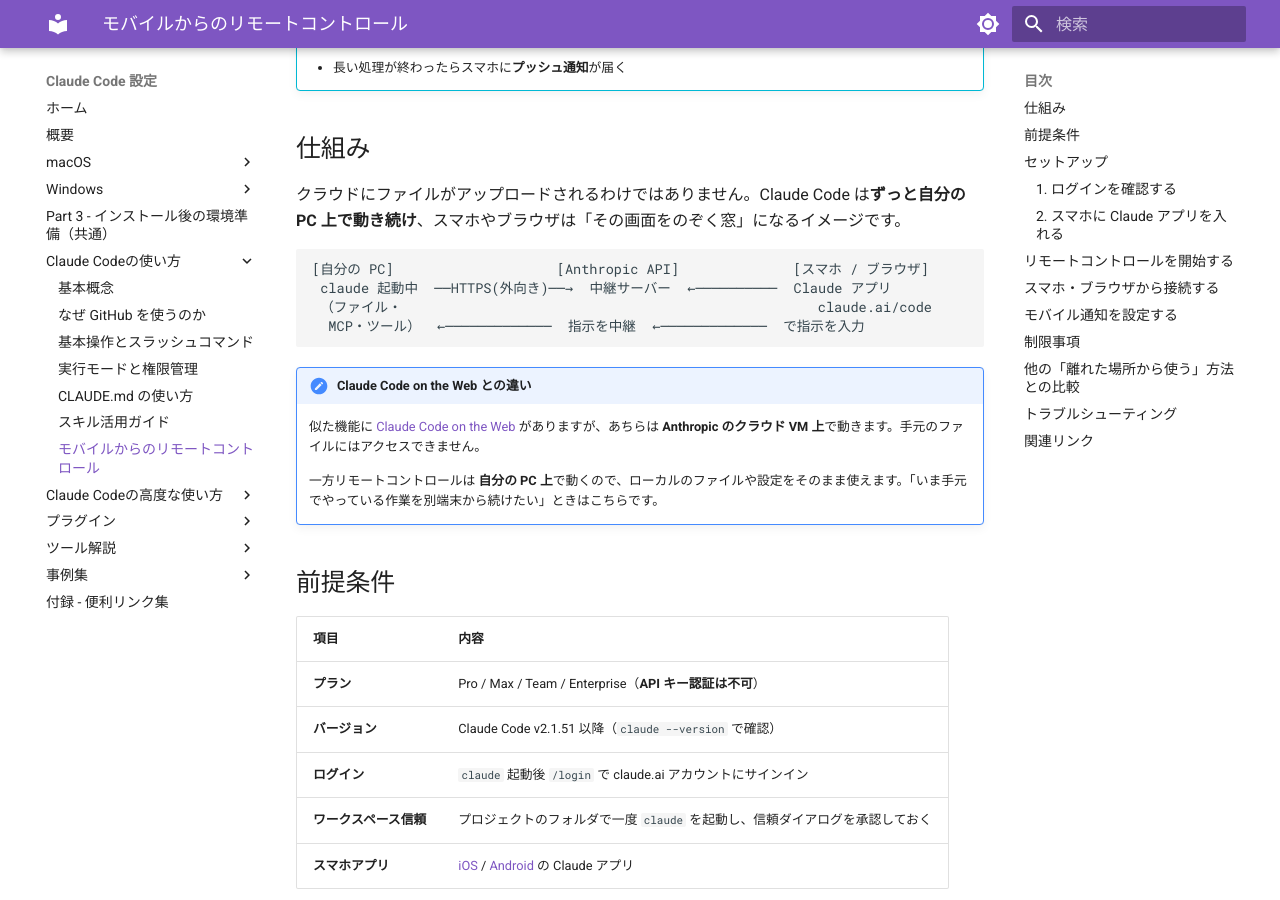
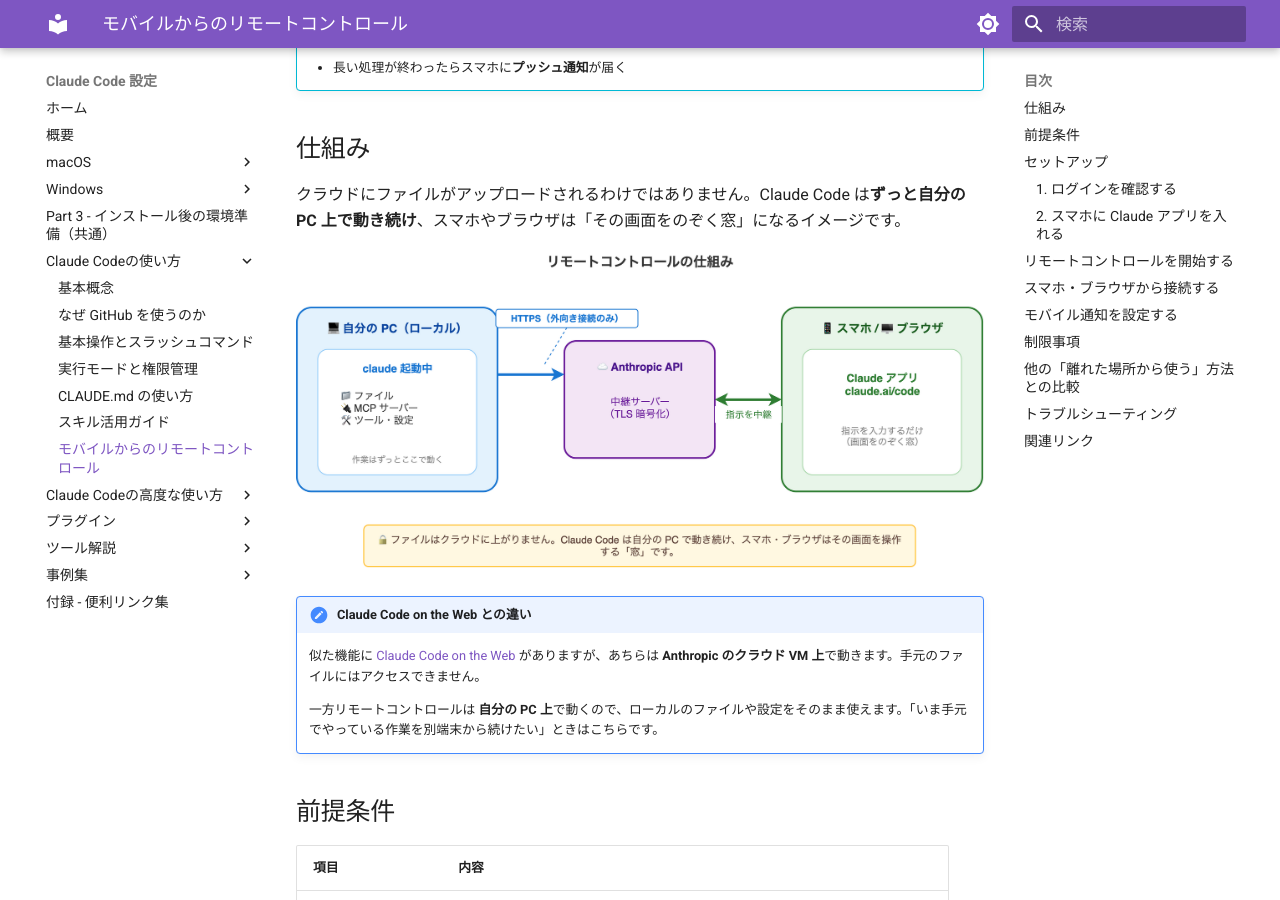
Before and after one commit to hdknr/claude-code-setup, an MkDocs documentation site: the page built from docs/usage/mobile-remote-control.md, in a window 1280 px wide and 900 px high, scrolled down 391 px. Built offline with MkDocs 1.6.1 and Material for MkDocs 9.7.7, drawn with Linux system fonts in a browser that asks for light colours.

Commit message:
仕組みの ASCII 図を drawio (PNG) に置き換え
ASCII アートだった「リモートコントロールの仕組み」図を drawio で
作成し、PNG でエクスポートして埋め込み。

Co-Authored-By: Claude Opus 4.8 (1M context) <noreply@anthropic.com>

````diff
--- a/docs/usage/mobile-remote-control.md
+++ b/docs/usage/mobile-remote-control.md
@@ -16,12 +16,7 @@ PC で始めた作業を、ソファに座ったままスマホから、ある
 
 クラウドにファイルがアップロードされるわけではありません。Claude Code は**ずっと自分の PC 上で動き続け**、スマホやブラウザは「その画面をのぞく窓」になるイメージです。
 
-```
-[自分の PC]                    [Anthropic API]              [スマホ / ブラウザ]
- claude 起動中  ──HTTPS(外向き)──→  中継サーバー  ←──────────  Claude アプリ
- （ファイル・                                                   claude.ai/code
-  MCP・ツール）  ←─────────────  指示を中継  ←─────────────  で指示を入力
-```
+![リモートコントロールの仕組み](../images/mobile-remote-control.png)
 
 !!! note "Claude Code on the Web との違い"
     似た機能に [Claude Code on the Web](https://code.claude.com/docs/en/claude-code-on-the-web) がありますが、あちらは **Anthropic のクラウド VM 上**で動きます。手元のファイルにはアクセスできません。
````
Also changed, not shown: docs/images/mobile-remote-control.png (added), 1 other file.
